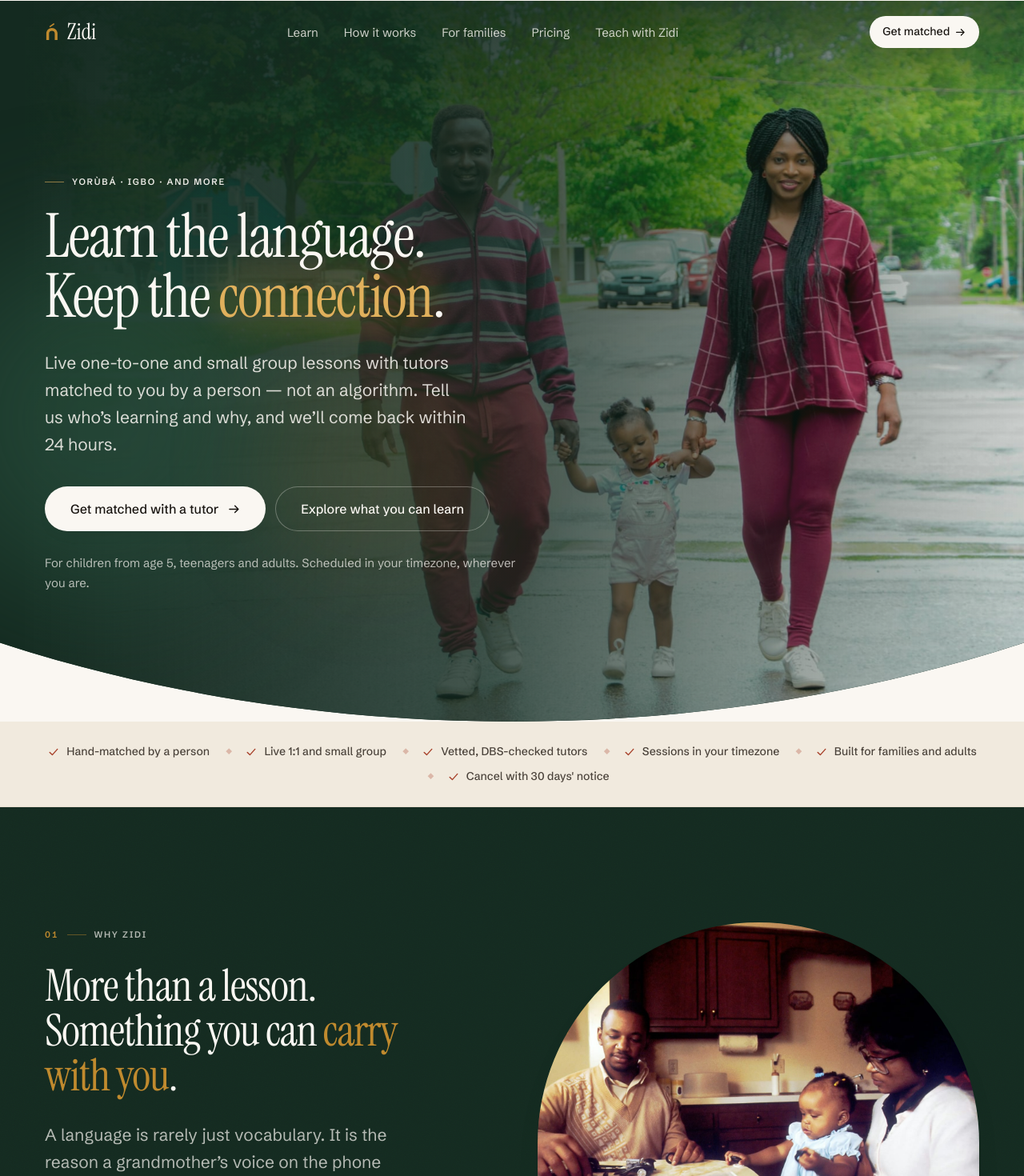
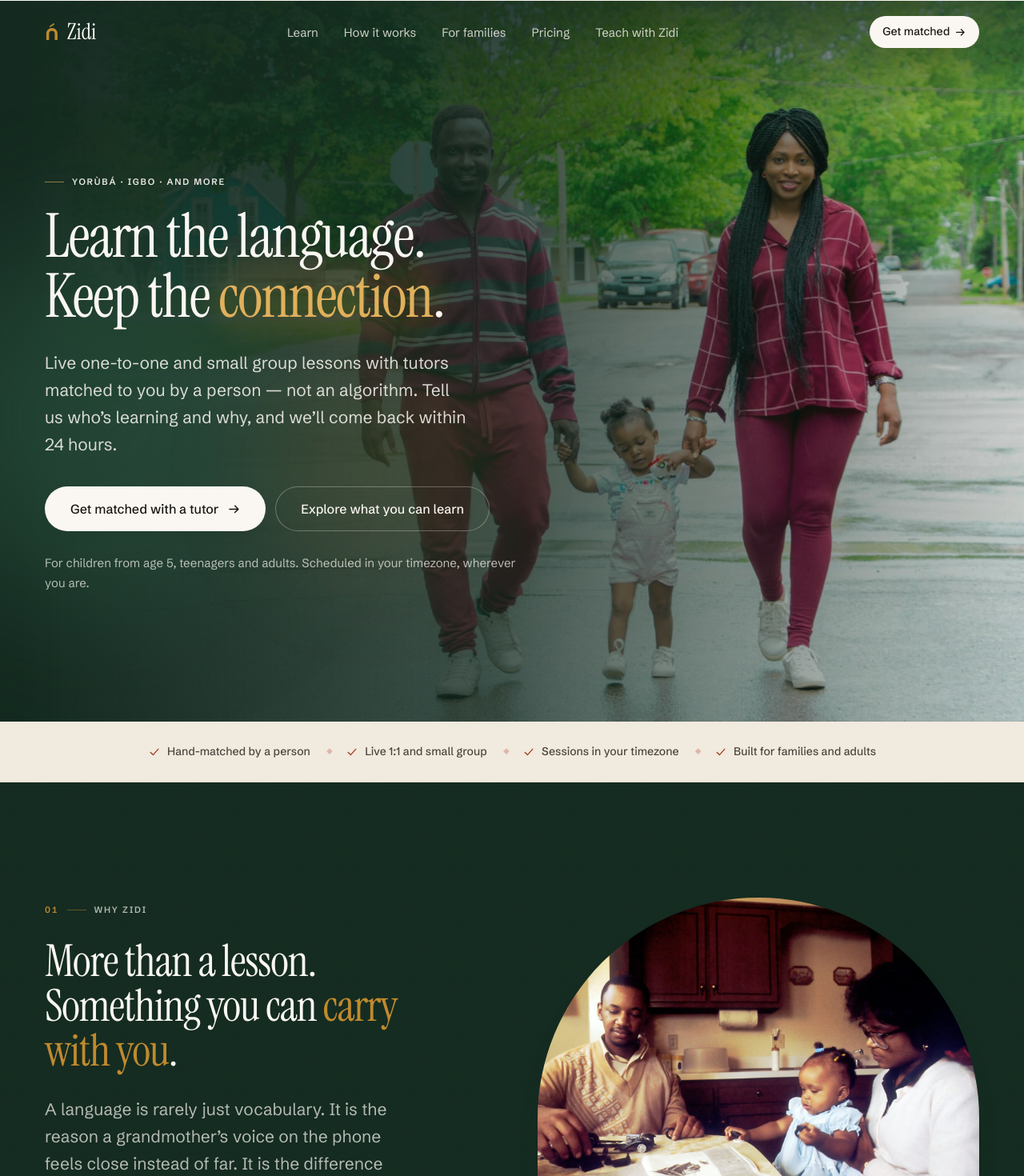
Before and after one commit to Lushegs01/Zidi, a Next.js app: page / in a window 1280 px wide. Shown: the top 1470 px of the page at 80% size. Built offline with nearby package versions, Linux system fonts and the light colour scheme.

Commit message:
fix: remove curve from hero, trim trust bar signals
- Hero: remove clip-path ellipse (curved bottom edge)
- TrustBar: remove "Vetted, DBS-checked tutors" and "Cancel with 30 days' notice"

```diff
--- a/components/sections/hero.tsx
+++ b/components/sections/hero.tsx
@@ -49,10 +49,6 @@ export function Hero() {
   return (
     <section
       className="on-dark relative isolate -mt-18 flex min-h-[38.5rem] items-center overflow-hidden bg-kola pb-36 pt-[11.5rem] text-bone md:-mt-20 md:min-h-[45rem] md:pb-40 md:pt-[13rem] lg:min-h-[52rem]"
-      style={{
-        clipPath: "ellipse(110% 100% at 50% 0%)",
-        WebkitClipPath: "ellipse(110% 100% at 50% 0%)",
-      }}
     >
       {/* Background photograph with parallax wrapper */}
       <div ref={imgRef} className="absolute inset-0 -z-20 will-change-transform">
--- a/data/site.ts
+++ b/data/site.ts
@@ -54,8 +54,6 @@ export const promises = [
 export const trustSignals = [
   "Hand-matched by a person",
   "Live 1:1 and small group",
-  "Vetted, DBS-checked tutors",
   "Sessions in your timezone",
   "Built for families and adults",
-  "Cancel with 30 days' notice",
 ] as const;
```
